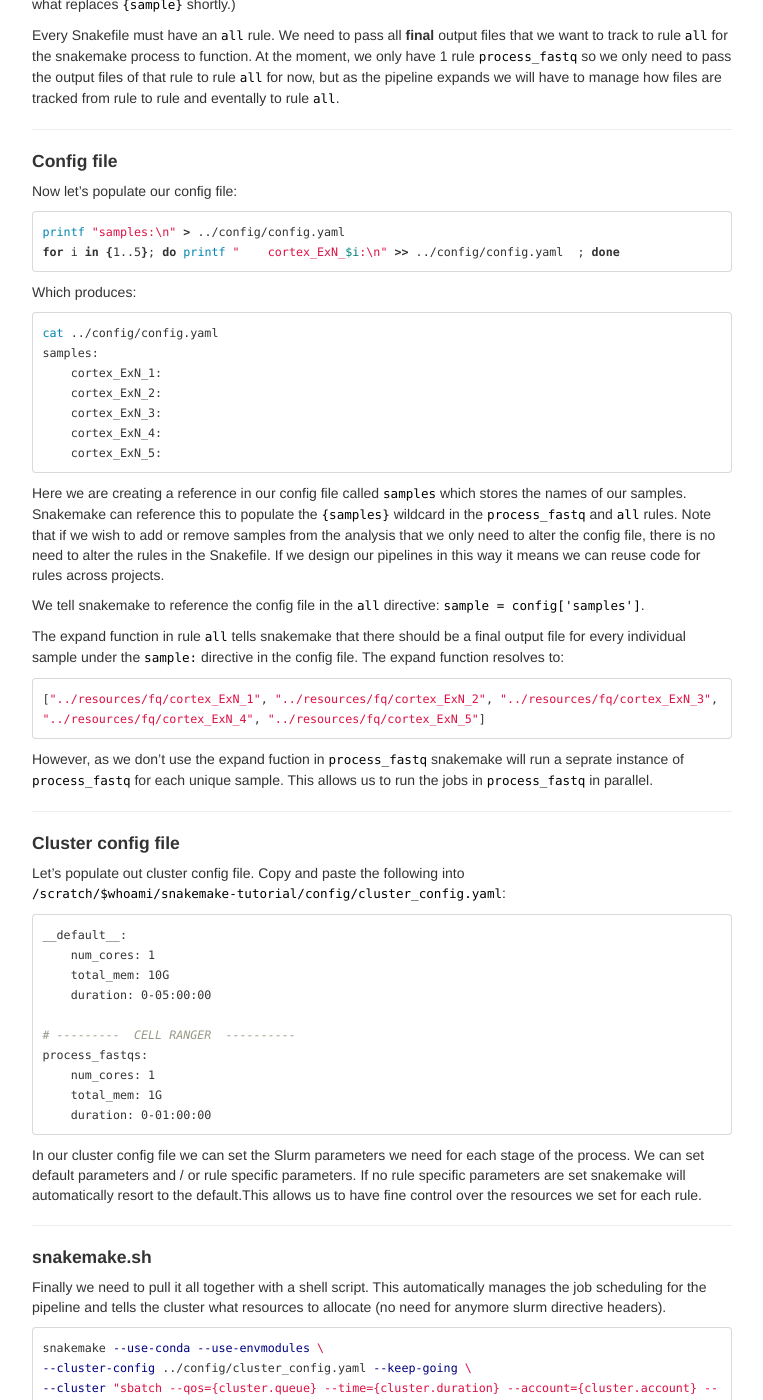
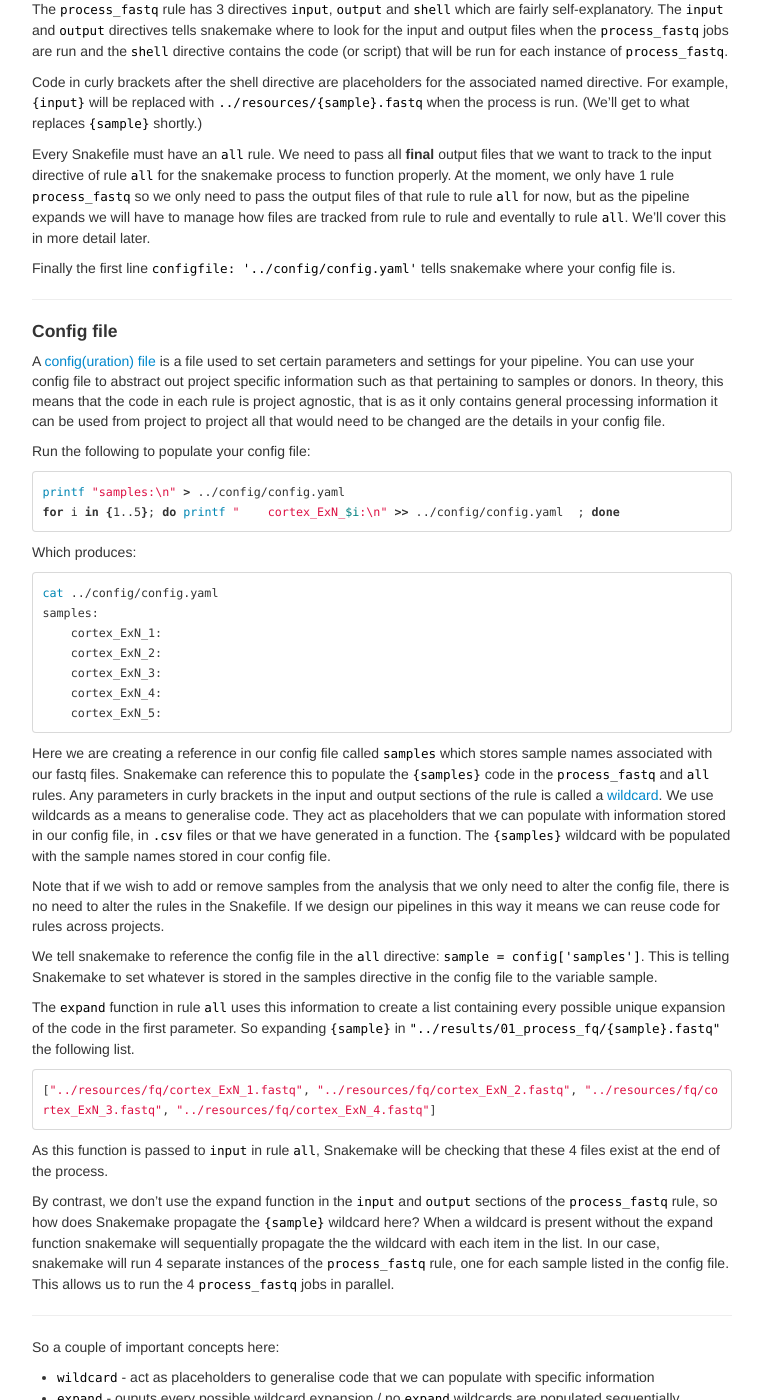
Before and after one commit to Dazcam/Bioinformatics-tutorials, a Jekyll site: the page built from pages/snakemake/run_basic_process.md, in a window 1280 px wide and 1400 px high, scrolled down 1262 px. Shown: the whole window, without its empty margins (258-1021 px from the left). Built offline with Jekyll 4.4.1, drawn with Linux system fonts in a browser that asks for light colours; some of the changed text lies outside the part shown.

Commit message:
Fill out content

````diff
--- a/pages/snakemake/run_basic_process.md
+++ b/pages/snakemake/run_basic_process.md
@@ -13,6 +13,8 @@ To run Snakemake you need 4 basic file types:
 - Config file
 - Cluster config file
 
+We will discuss these below.
+
 ***
 
 #### Create dummy fastq files
@@ -22,27 +24,28 @@ some dummy fastq files.
 
 ```bash
 mkdir -p ../resources/fq
-for i in {1..5}; do echo "cortex_ExN_$i" > ../resources/fq/cortex_ExN_$i.fastq ; done
+for i in {1..4}; do echo "cortex_ExN_$i" > ../resources/fq/cortex_ExN_$i.fastq ; done
 ```
 
 Which should create the following:
 
 ```bash
+tree ../resources/fq/
 ../resources/fq/
 ├── cortex_ExN_1.fastq
 ├── cortex_ExN_2.fastq
 ├── cortex_ExN_3.fastq
-├── cortex_ExN_4.fastq
-└── cortex_ExN_5.fastq
+└── cortex_ExN_4.fastq
 ```
 
 ***
 
 #### Snakefile
 
-Here is the code for a basic Snakefile. It contains two rules `all` and `process_fastqs`.
+The first file that we require is the Snakefile. This file is the central file used by Snakemake to
+run your pipeline. Copy the following code into the Snakefile in the current directory.
 
-```snakemake
+```python
 configfile: '../config/config.yaml'
 
 rule all:
@@ -61,26 +64,41 @@ rule process_fastqs:
             """
 ```
 
-The `process_fastq` rule has 3 directives `input`, `output` and `shell`. The `input` directive
-tells snakemake where the input files are, the `output` directive tells snakemake where
-the ouput files will be when the `process_fastq` jobs are run and the `shell` directive contains
-the code (or script) that will be sent to the cluster for each instance of `process_fastq`.
+Snakemake allows you to modularise the various steps of your pipline into discreet modules called
+**rules**. At the moment all the rules in our pipeline are contained within the Snakefile, but as our
+pipeline grows, we can store rules elsewhere and use our Snakefile as the hub for all our sub-processes.
+At the moment our pipeline contains two rules `all` and `process_fastqs`.
+Let's read the code from the bottom up.
 
-The code adjacent to the shell directive in curly brackets are placeholders for the associated directives.
-For example, `{input}` will be replaced with `../resources/{sample}.fastq` when the jobs are run.
+The `process_fastq` rule has 3 directives `input`, `output` and `shell` which are fairly self-explanatory.
+The `input` and `output` directives tells snakemake where to look for the input and output files
+when the `process_fastq` jobs are run and the `shell` directive contains the code (or script) that will be
+run for each instance of `process_fastq`.
+
+Code in curly brackets after the shell directive are placeholders for the associated named directive.
+For example, `{input}` will be replaced with `../resources/{sample}.fastq` when the process is run.
 (We'll get to what replaces `{sample}` shortly.)
 
 Every Snakefile must have an `all` rule. We need to pass all **final** output files that we want to track to
-rule `all` for the snakemake process to function. At the moment, we only have 1 rule `process_fastq` so we
-only need to pass the output files of that rule to rule `all` for now, but as the pipeline expands we will
-have to manage how files are tracked from rule to rule and eventally to rule `all`.
+the input directive of rule `all` for the snakemake process to function properly. At the moment, we only have 1 rule
+`process_fastq` so we only need to pass the output files of that rule to rule `all` for now, but as the pipeline
+expands we will have to manage how files are tracked from rule to rule and eventally to rule `all`. We'll cover
+this in more detail later.
+
+Finally the first line `configfile: '../config/config.yaml'` tells snakemake where your config file is.
 
 ***
 
 
 #### Config file
 
-Now let's populate our config file:
+A [config(uration) file](https://en.wikipedia.org/wiki/Configuration_file) is a file used to set certain
+parameters and settings for your pipeline. You can use your config file to abstract out project specific
+information such as that pertaining to samples or donors. In theory, this means that the code in each rule
+is project agnostic, that is as it only contains general processing information it can be used from project
+to project all that would need to be changed are the details in your config file.
+
+Run the following to populate your config file:
 
 ```bash
 printf "samples:\n" > ../config/config.yaml
@@ -99,31 +117,58 @@ samples:
     cortex_ExN_5:
 ```
 
+Here we are creating a reference in our config file called `samples` which stores sample names associated
+with our fastq files. Snakemake can reference this to populate the `{samples}` code in the `process_fastq`
+and `all` rules. Any parameters in curly brackets in the input and output sections of the rule is called a
+[wildcard](https://snakemake.readthedocs.io/en/stable/snakefiles/rules.html#wildcards). We use wildcards
+as a means to generalise code. They act as placeholders that we can populate with information stored
+in our config file, in `.csv` files or that we have generated in a function. The `{samples}` wildcard
+with be populated with the sample names stored in cour config file.
 
-Here we are creating a reference in our config file called `samples` which stores the names of our samples.
-Snakemake can reference this to populate the `{samples}` wildcard in the `process_fastq` and `all` rules.
-Note that if we wish to add or remove samples from the analysis that we only need to alter the config file,
-there is no need to alter the rules in the Snakefile. If we design our pipelines in this way it means we can
-reuse code for rules across projects.
+Note that if we wish to add or remove samples from the analysis that we only need to alter the
+config file, there is no need to alter the rules in the Snakefile. If we design our pipelines in this way it
+means we can reuse code for rules across projects.
 
-We tell snakemake to reference the config file in the `all` directive: `sample = config['samples']`.
+We tell snakemake to reference the config file in the `all` directive: `sample = config['samples']`. This is
+telling Snakemake to set whatever is stored in the samples directive in the config file to the variable sample.
 
-The expand function in rule `all` tells snakemake that there should be a final output file for every individual
-sample under the `sample:` directive in the config file. The expand function resolves to:
+The `expand` function in rule `all` uses this information to create a list containing every possible
+unique expansion of the code in the first parameter. So expanding `{sample}` in
+`"../results/01_process_fq/{sample}.fastq"` the following list.
 
 ```python
-["../resources/fq/cortex_ExN_1", "../resources/fq/cortex_ExN_2", "../resources/fq/cortex_ExN_3", "../resources/fq/cortex_ExN_4", "../resources/fq/cortex_ExN_5"]
+["../resources/fq/cortex_ExN_1.fastq", "../resources/fq/cortex_ExN_2.fastq", "../resources/fq/cortex_ExN_3.fastq", "../resources/fq/cortex_ExN_4.fastq"]
 ```
 
-However, as we don't use the expand fuction in `process_fastq` snakemake will run a seprate instance of
-`process_fastq` for each unique sample. This allows us to run the jobs in `process_fastq` in parallel.
+As this function is passed to `input` in rule `all`, Snakemake will be checking that these 4 files
+exist at the end of the process.
+
+By contrast, we don't use the expand function in the `input` and `output` sections of the `process_fastq` rule,
+so how does Snakemake propagate the `{sample}` wildcard here? When a wildcard is present without the expand function
+snakemake will sequentially propagate the the wildcard with each item in the list. In our case, snakemake will run
+4 separate instances of the `process_fastq` rule, one for each sample listed in the config file. This allows us to
+run the 4 `process_fastq` jobs in parallel.
+
+***
+
+So a couple of important concepts here:
+
+- `wildcard` - act as placeholders to generalise code that we can populate with specific information
+- `expand` - ouputs every possible wildcard expansion / no `expand` wildcards are populated sequentially
+
 
 ***
 
 #### Cluster config file
 
+A cluster config file is used to set the Slurm parameters we need for each stage of the process. We can set
+default parameters and / or rule specific parameters. If no rule specific parameters are set snakemake will
+automatically resort to the default. This allows us to have fine control over the resources we set for each
+rule.
+
+
 Let's populate out cluster config file. Copy and paste the following into
-`/scratch/$whoami/snakemake-tutorial/config/cluster_config.yaml`:
+`../config/cluster_config.yaml`:
 
 ```bash
 __default__:
@@ -131,17 +176,14 @@ __default__:
     total_mem: 10G
     duration: 0-05:00:00
 
-# ---------  CELL RANGER  ----------
+# ---------  FASTQS  ----------
 process_fastqs:
     num_cores: 1
     total_mem: 1G
     duration: 0-01:00:00
 ```
 
-In our cluster config file we can set the Slurm parameters we need for each stage of the process. We can set
-default parameters and / or rule specific parameters. If no rule specific parameters are set snakemake will
-automatically resort to the default.This allows us to have fine control over the resources we set for each
-rule.
+These parameters are referenced in the following shell script.
 
 ***
 
@@ -159,7 +201,7 @@ snakemake --use-conda --use-envmodules \
 mail -s "Snakemake has finished" camerond@cardiff.ac.uk < smk-"`date +"%d-%m-%Y"`".log
 ```
 
-All code in curly brackets is referencing parameters we have set in the cluster config file.
+All code in curly brackets here is referencing parameters we have set in the cluster config file.
 
 ***
 
````
